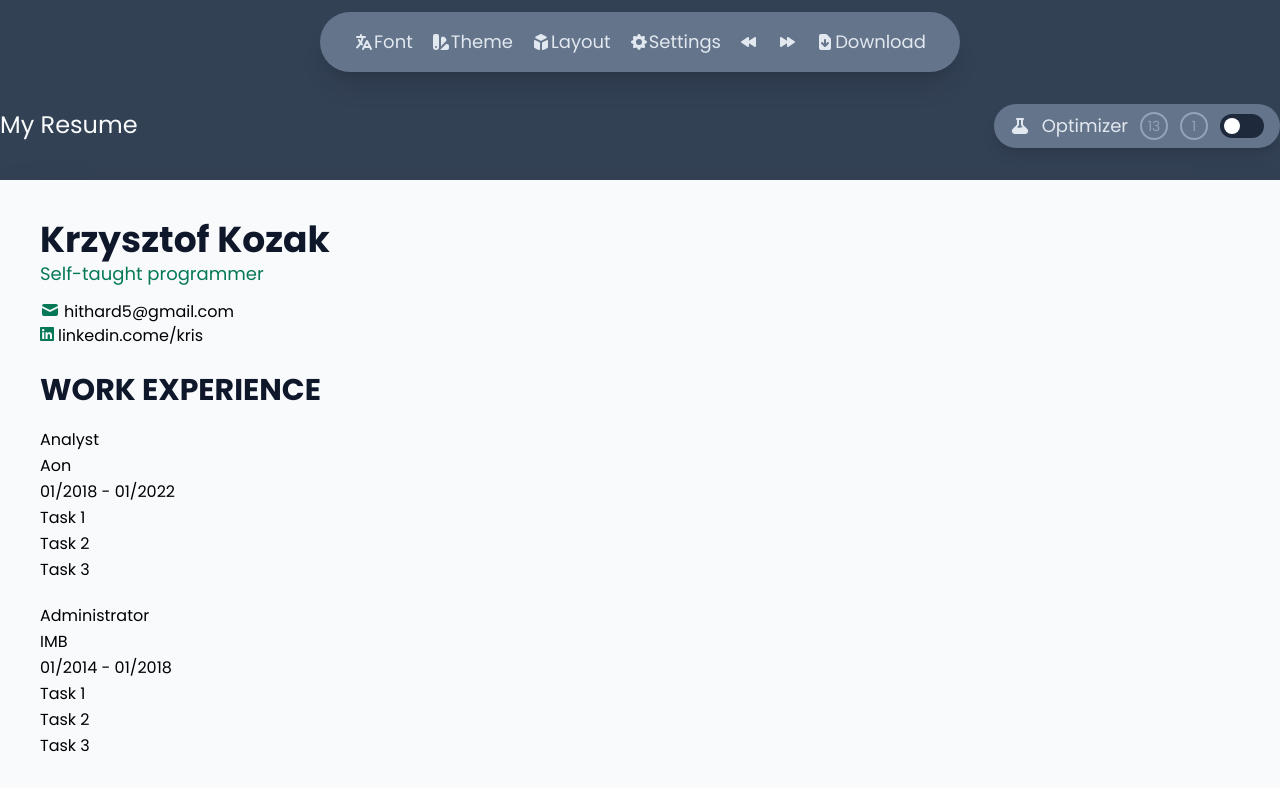
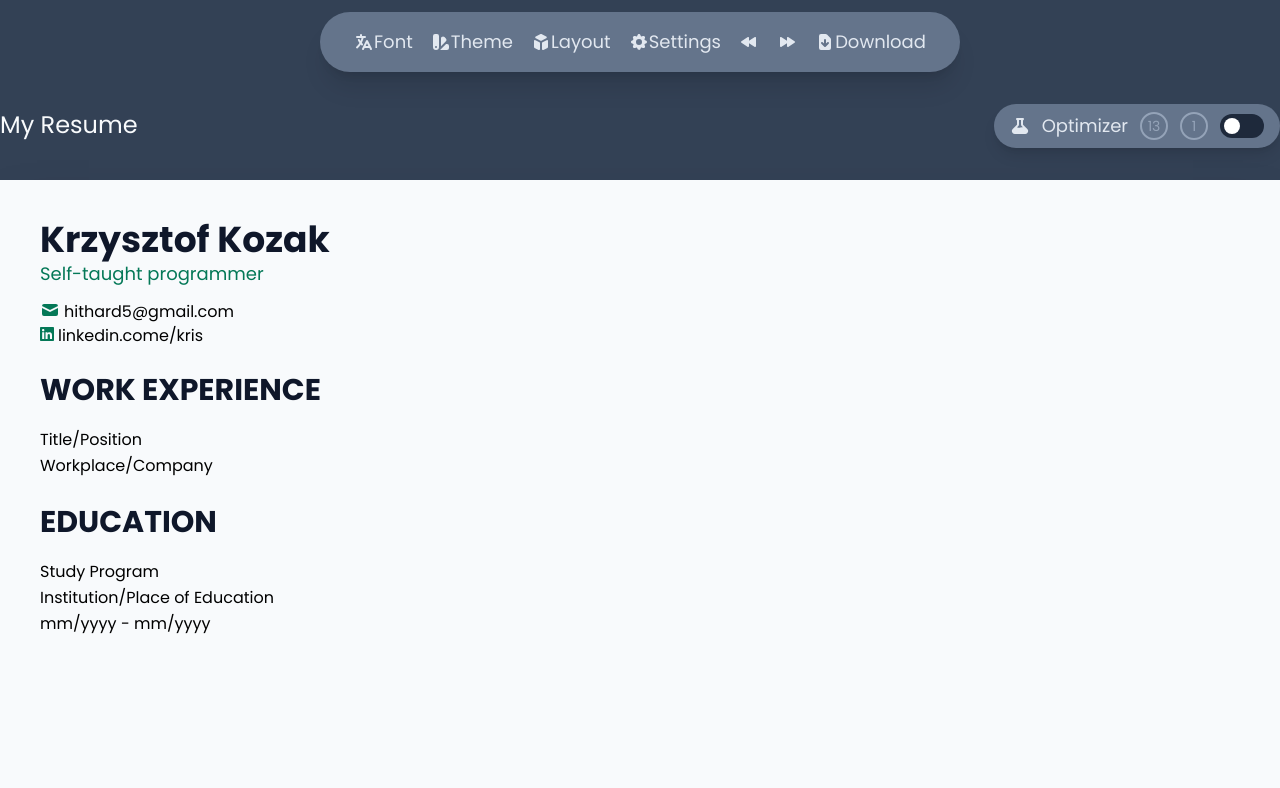
Before and after one commit to krzysztof-kozak/cv-builder, a React (Create React App) app: page / in a window 1280 px wide. Shown: the top 788 px of the page. Built offline with nearby package versions, Linux system fonts and the light colour scheme.

Commit message:
Change default position

```diff
--- a/src/components/work/Position.js
+++ b/src/components/work/Position.js
@@ -6,7 +6,6 @@ export default function Position({ position, onPositionEdit, onPositionAdd, defa
   const [editing, setEditing] = useState(defaultEditing);
   const positionNodeRef = useRef(null);
   const plusSignNodeRef = useRef(null);
-  const titleNodeRef = useRef(null);
   const responsibilityListNodeRef = useRef(null);
 
   function handlePositionClick(e) {
@@ -43,7 +42,6 @@ export default function Position({ position, onPositionEdit, onPositionAdd, defa
     positionContent = (
       <>
         <input
-          ref={titleNodeRef}
           className="bg-initial flex-shrink-0 basis-full border-b-2 border-emerald-200 border-transparent bg-inherit focus:border-emerald-600 focus:outline-none"
           placeholder="Title/Position"
           value={title}
@@ -87,7 +85,8 @@ export default function Position({ position, onPositionEdit, onPositionAdd, defa
           />
         </div>
         <ul ref={responsibilityListNodeRef} className="flex flex-shrink-0 basis-full flex-wrap">
-          {responsibilities.map(({ id, value }) => (
+          {responsibilities.length > 0 ? (
+            responsibilities.map(({ id, value }) => (
               <input
                 className="flex-shrink-0 basis-full border-b-2 border-emerald-200 border-transparent bg-inherit focus:border-emerald-600 focus:outline-none"
                 placeholder="Accomplishment/Responsibility/Task"
@@ -120,7 +119,24 @@ export default function Position({ position, onPositionEdit, onPositionAdd, defa
                   }
                 }}
               />
-          ))}
+            ))
+          ) : (
+            <input
+              className="flex-shrink-0 basis-full border-b-2 border-emerald-200 border-transparent bg-inherit focus:border-emerald-600 focus:outline-none"
+              placeholder="Accomplishment/Responsibility/Task"
+              name="responsibilities"
+              onChange={(e) => {
+                const nextResponsibilities = [...responsibilities, { id: crypto.randomUUID(), value: e.target.value }];
+                const nextPosition = { ...position, responsibilities: nextResponsibilities };
+
+                flushSync(() => {
+                  handlePositionEdit(nextPosition);
+                });
+
+                responsibilityListNodeRef.current.lastChild.focus();
+              }}
+            />
+          )}
         </ul>
         <div
           ref={plusSignNodeRef}
@@ -135,11 +151,16 @@ export default function Position({ position, onPositionEdit, onPositionAdd, defa
   } else {
     positionContent = (
       <>
-        <p className="flex-shrink-0 basis-full border-b-2 border-transparent">{title}</p>
-        <p className="flex-shrink-0 basis-full border-b-2 border-transparent">{company}</p>
+        <p className="flex-shrink-0 basis-full border-b-2 border-transparent">{title ? title : 'Title/Position'}</p>
+        <p className="flex-shrink-0 basis-full border-b-2 border-transparent">
+          {company ? company : 'Workplace/Company'}
+        </p>
+        {startDate && endDate && (
           <p className="flex-shrink-0 basis-full border-b-2  border-transparent">
             {startDate} - {endDate}
           </p>
+        )}
+
         <ul>
           {responsibilities.map(({ id, value }) => (
             <li className="border-b-2 border-transparent" key={id}>
--- a/src/components/work/WorkExperience.js
+++ b/src/components/work/WorkExperience.js
@@ -1,35 +1,17 @@
 import { useState } from 'react';
 import { Position } from './index';
 
-const defaultPositions = [
-  {
-    title: 'Analyst',
-    company: 'Aon',
-    responsibilities: [
-      { id: crypto.randomUUID(), value: 'Task 1' },
-      { id: crypto.randomUUID(), value: 'Task 2' },
-      { id: crypto.randomUUID(), value: 'Task 3' },
-    ],
-    startDate: '01/2018',
-    endDate: '01/2022',
-    id: crypto.randomUUID(),
-  },
-  {
-    title: 'Administrator',
-    company: 'IMB',
-    responsibilities: [
-      { id: crypto.randomUUID(), value: 'Task 1' },
-      { id: crypto.randomUUID(), value: 'Task 2' },
-      { id: crypto.randomUUID(), value: 'Task 3' },
-    ],
-    startDate: '01/2014',
-    endDate: '01/2018',
-    id: crypto.randomUUID(),
-  },
-];
+const defaultPosition = {
+  title: '',
+  company: '',
+  responsibilities: [],
+  startDate: '',
+  endDate: '',
+  id: crypto.randomUUID(),
+};
 
 export default function WorkExperience() {
-  const [positions, setPositions] = useState(defaultPositions);
+  const [positions, setPositions] = useState([defaultPosition]);
   const [newPositionAdded, setNewPositionAdded] = useState(false);
 
   function handlePositionEdit(positionId, nextPosition) {
```
Lines whose indentation alone changed are shown as unchanged.
